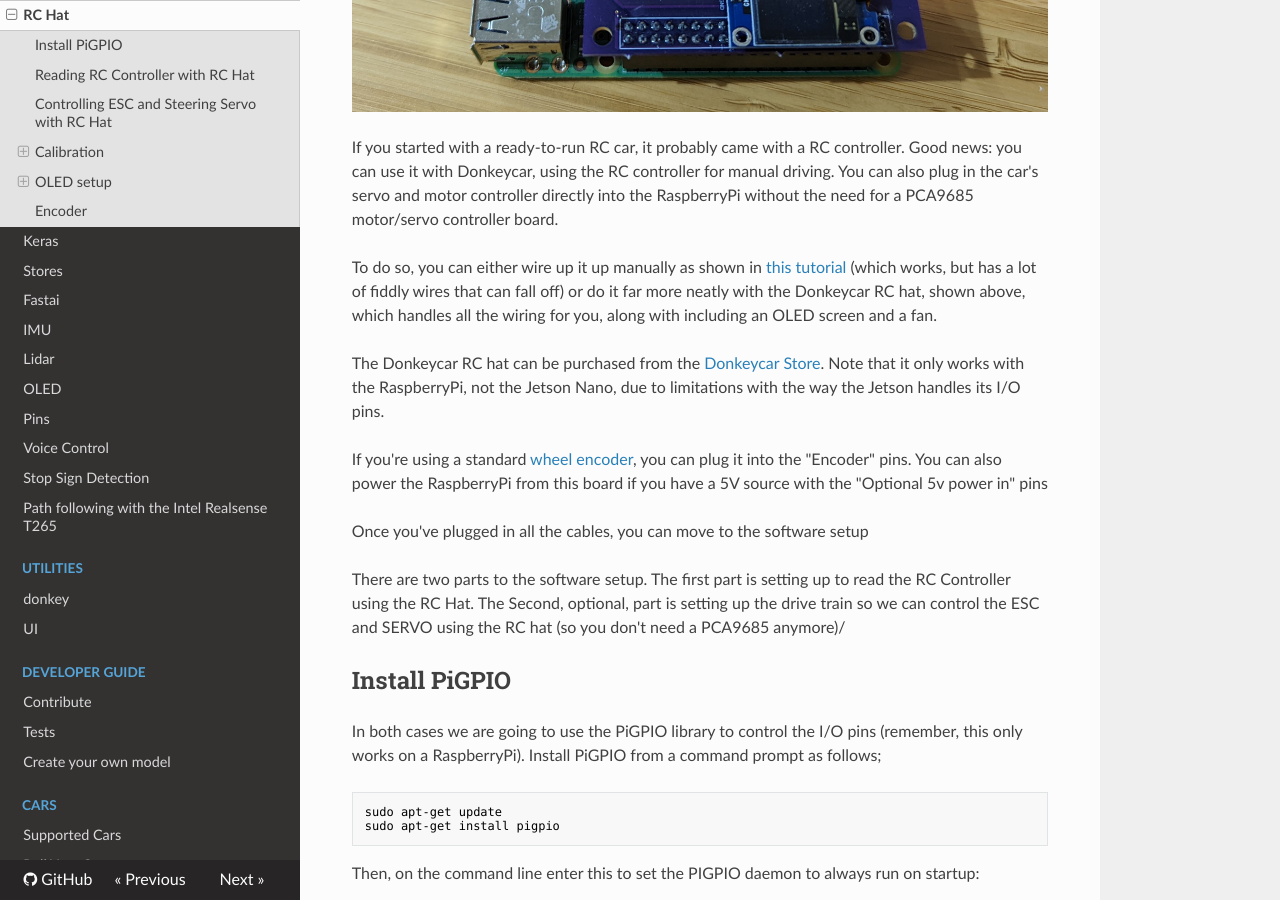
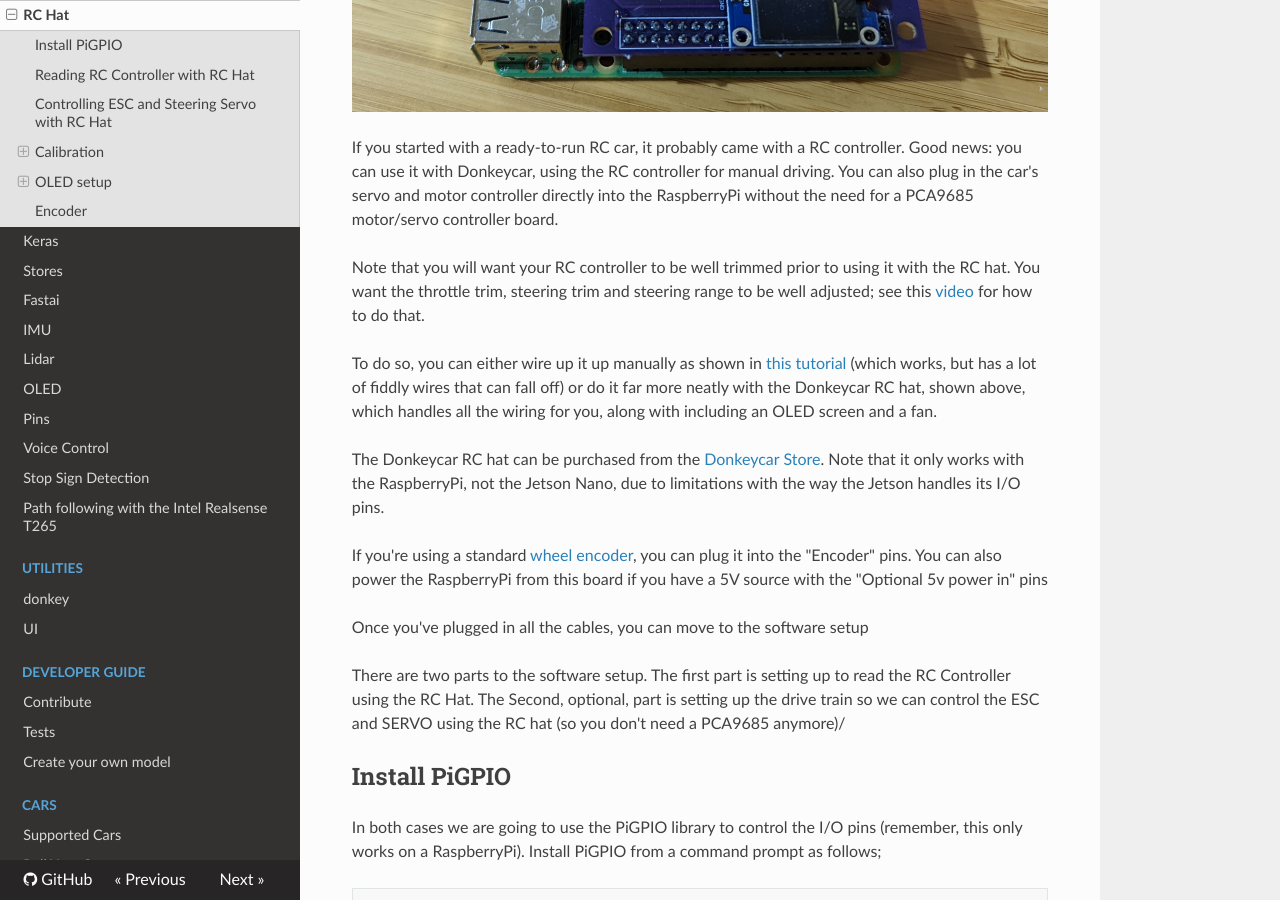
Before and after one commit to autorope/donkeydocs, an MkDocs documentation site: the page built from docs/parts/rc_hat.md, in a window 1280 px wide and 900 px high, scrolled down 526 px. Built offline with MkDocs 1.6.1, drawn with Linux system fonts in a browser that asks for light colours; nearby versions of some CDN libraries.

Commit message:
Update rc_hat.md with steer and throttle trim
Linked a video that shows how to adjust the throttle trim, steering trim and steering range so that the RC controller will work well prior to using it with the RC hat.

```diff
--- a/docs/parts/rc_hat.md
+++ b/docs/parts/rc_hat.md
@@ -2,6 +2,8 @@
 ![RC Hat for RaspberryPi](../assets/rc_hat.jpg "The Donkey RC Hat for RaspberryPi")
 
 If you started with a ready-to-run RC car, it probably came with a RC controller. Good news: you can use it with Donkeycar, using the RC controller for manual driving. You can also plug in the car's servo and motor controller directly into the RaspberryPi without the need for a PCA9685 motor/servo controller board.
+
+Note that you will want your RC controller to be well trimmed prior to using it with the RC hat.  You want the throttle trim, steering trim and steering range to be well adjusted; see this [video](https://www.youtube.com/watch?v=NuVQz7FCAZk) for how to do that.
 
 To do so, you can either wire up it up manually as shown in [this tutorial](rc.md) (which works, but has a lot of fiddly wires that can fall off) or do it far more neatly with the Donkeycar RC hat, shown above, which handles all the wiring for you, along with including an OLED screen and a fan.
 
```
